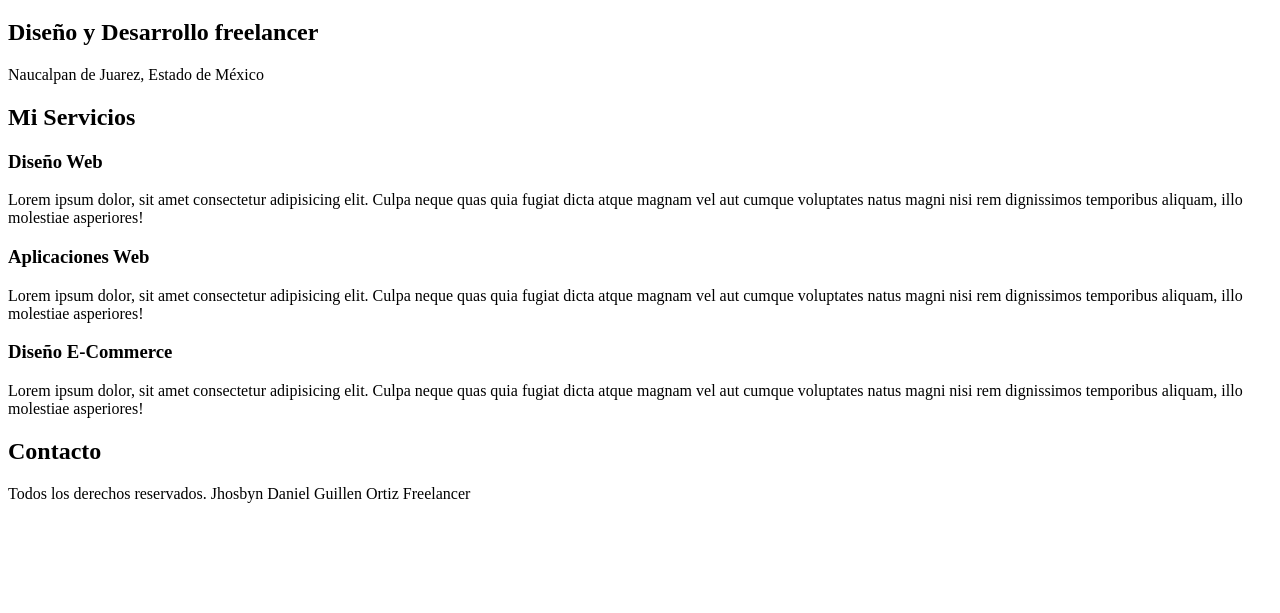
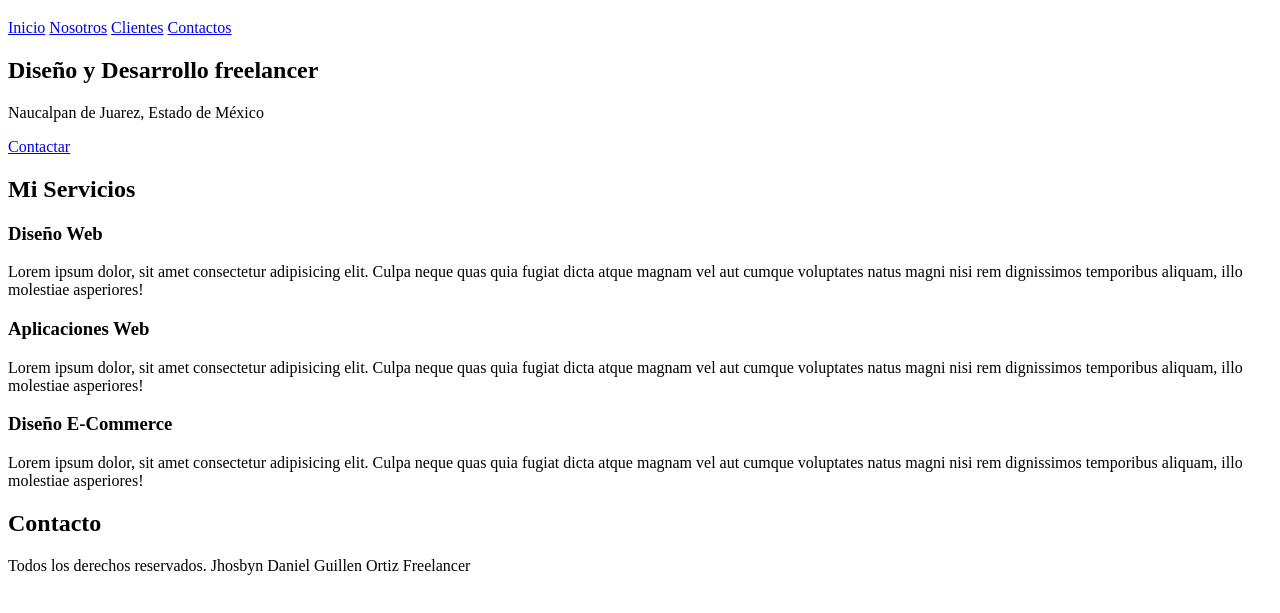
Before and after one commit to Patchwtf/FreeLancer, a plain HTML site: page index.html in a window 1280 px wide. Shown: the part 61-674 px from the top of the page. Drawn offline with Linux system fonts and the light colour scheme.

Commit message:
Di estrcutura y seccioné pagina sin img

```diff
--- a/index.html
+++ b/index.html
@@ -6,39 +6,62 @@
     <meta name="viewport" content="width=device-width, initial-scale=1.0" />
     <title>Diseñador Freelancer</title>
   </head>
+
   <body>
+    <header>
       <h1>Darko Freelancer</h1>
-
+    </header>
+    <nav>
+      <a href="#">Inicio</a>
+      <a href="#">Nosotros</a>
+      <a href="#">Clientes</a>
+      <a href="#">Contactos</a>
+    </nav>
+    <section>
+      <!--? Los Heading tienden a tener Section --->
       <h2>Diseño y Desarrollo freelancer</h2>
-
       <p>Naucalpan de Juarez, Estado de México</p>
 
+      <a href="#">Contactar</a>
+    </section>
+
+    <main>
       <h2>Mi Servicios</h2>
-
+      <section>
         <h3>Diseño Web</h3>
         <p>
-      Lorem ipsum dolor, sit amet consectetur adipisicing elit. Culpa neque quas
-      quia fugiat dicta atque magnam vel aut cumque voluptates natus magni nisi
-      rem dignissimos temporibus aliquam, illo molestiae asperiores!
+          Lorem ipsum dolor, sit amet consectetur adipisicing elit. Culpa neque
+          quas quia fugiat dicta atque magnam vel aut cumque voluptates natus
+          magni nisi rem dignissimos temporibus aliquam, illo molestiae
+          asperiores!
         </p>
-
+      </section>
+      <section>
         <h3>Aplicaciones Web</h3>
         <p>
-      Lorem ipsum dolor, sit amet consectetur adipisicing elit. Culpa neque quas
-      quia fugiat dicta atque magnam vel aut cumque voluptates natus magni nisi
-      rem dignissimos temporibus aliquam, illo molestiae asperiores!
+          Lorem ipsum dolor, sit amet consectetur adipisicing elit. Culpa neque
+          quas quia fugiat dicta atque magnam vel aut cumque voluptates natus
+          magni nisi rem dignissimos temporibus aliquam, illo molestiae
+          asperiores!
         </p>
-
+      </section>
+      <section>
         <h3>Diseño E-Commerce</h3>
         <p>
-      Lorem ipsum dolor, sit amet consectetur adipisicing elit. Culpa neque quas
-      quia fugiat dicta atque magnam vel aut cumque voluptates natus magni nisi
-      rem dignissimos temporibus aliquam, illo molestiae asperiores!
+          Lorem ipsum dolor, sit amet consectetur adipisicing elit. Culpa neque
+          quas quia fugiat dicta atque magnam vel aut cumque voluptates natus
+          magni nisi rem dignissimos temporibus aliquam, illo molestiae
+          asperiores!
         </p>
-
+      </section>
+    </main>
+    <section>
       <h2>Contacto</h2>
+    </section>
+    <footer>
       <p>
         Todos los derechos reservados. Jhosbyn Daniel Guillen Ortiz Freelancer
       </p>
+    </footer>
   </body>
 </html>
```
Lines whose indentation alone changed are shown as unchanged.
